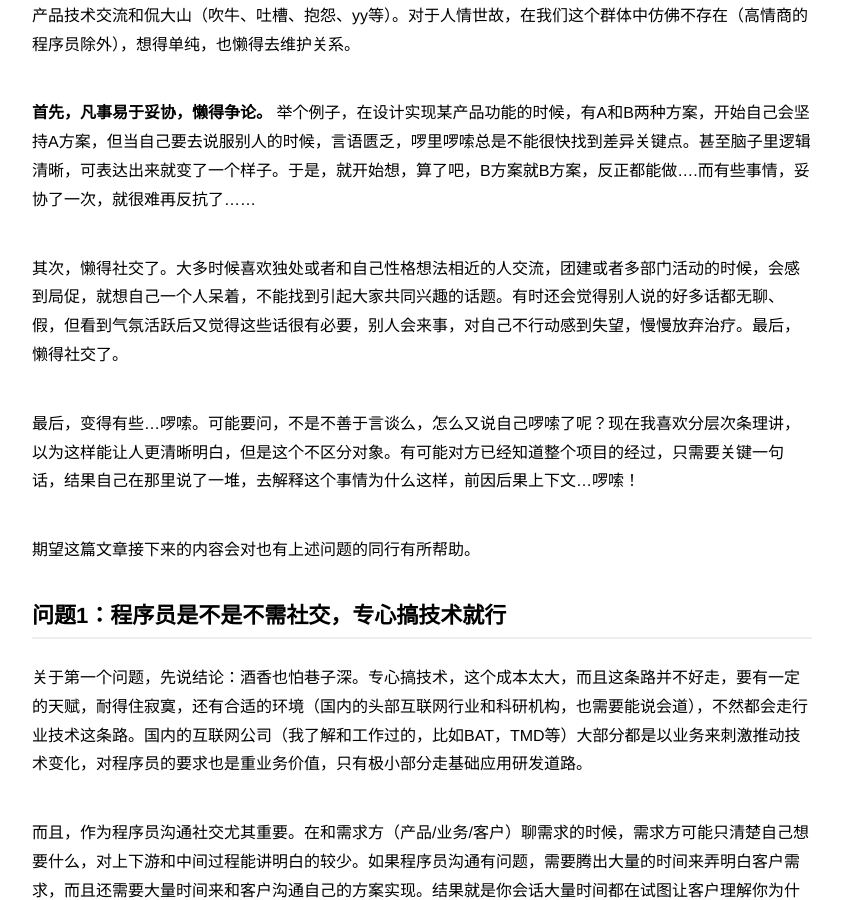
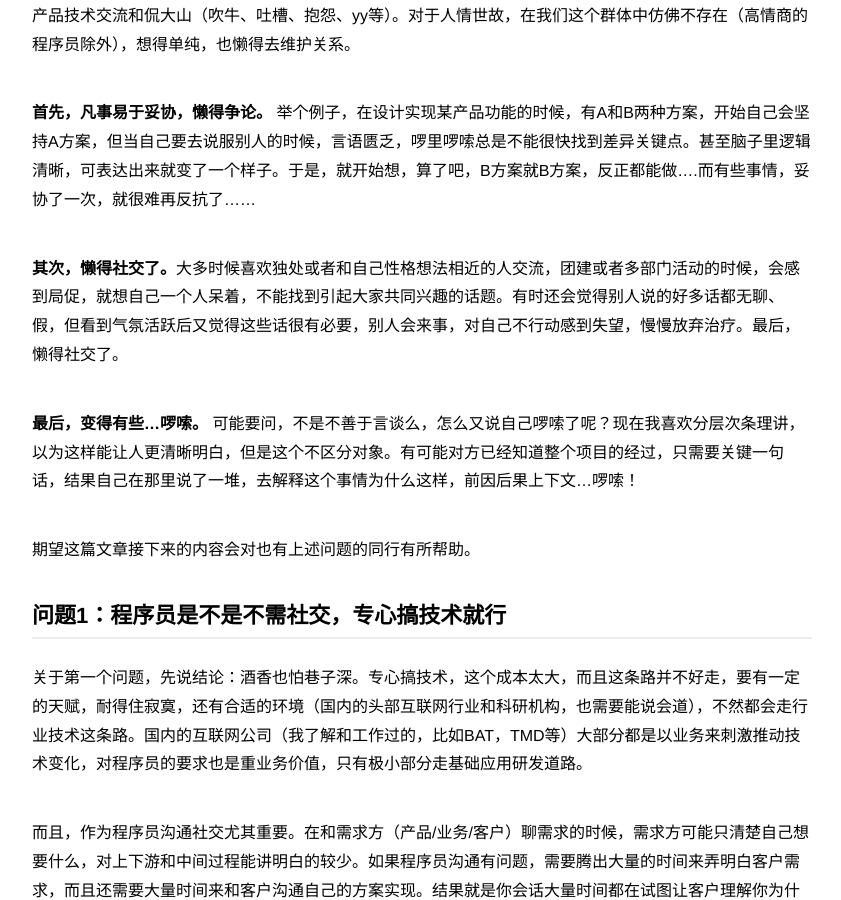
Before and after one commit to chenweiw09/chenweiw09.github.io, a Jekyll site: the page built from _posts/2017-08-13-about-me.md, in a window 1280 px wide and 900 px high, scrolled down 500 px. Shown: the whole window, without its empty margins (218-1059 px from the left). Built offline with Jekyll 4.4.1, drawn with Linux system fonts in a browser that asks for light colours.

```diff
--- a/_posts/2017-08-13-about-me.md
+++ b/_posts/2017-08-13-about-me.md
@@ -12,9 +12,9 @@ category: blog
 
 <b>首先，凡事易于妥协，懒得争论。</b> 举个例子，在设计实现某产品功能的时候，有A和B两种方案，开始自己会坚持A方案，但当自己要去说服别人的时候，言语匮乏，啰里啰嗦总是不能很快找到差异关键点。甚至脑子里逻辑清晰，可表达出来就变了一个样子。于是，就开始想，算了吧，B方案就B方案，反正都能做....而有些事情，妥协了一次，就很难再反抗了......
 
-其次，懒得社交了。大多时候喜欢独处或者和自己性格想法相近的人交流，团建或者多部门活动的时候，会感到局促，就想自己一个人呆着，不能找到引起大家共同兴趣的话题。有时还会觉得别人说的好多话都无聊、假，但看到气氛活跃后又觉得这些话很有必要，别人会来事，对自己不行动感到失望，慢慢放弃治疗。最后，懒得社交了。
+<b>其次，懒得社交了。</b>大多时候喜欢独处或者和自己性格想法相近的人交流，团建或者多部门活动的时候，会感到局促，就想自己一个人呆着，不能找到引起大家共同兴趣的话题。有时还会觉得别人说的好多话都无聊、假，但看到气氛活跃后又觉得这些话很有必要，别人会来事，对自己不行动感到失望，慢慢放弃治疗。最后，懒得社交了。
 
-最后，变得有些...啰嗦。可能要问，不是不善于言谈么，怎么又说自己啰嗦了呢？现在我喜欢分层次条理讲，以为这样能让人更清晰明白，但是这个不区分对象。有可能对方已经知道整个项目的经过，只需要关键一句话，结果自己在那里说了一堆，去解释这个事情为什么这样，前因后果上下文...啰嗦！
+<b>最后，变得有些...啰嗦。</b> 可能要问，不是不善于言谈么，怎么又说自己啰嗦了呢？现在我喜欢分层次条理讲，以为这样能让人更清晰明白，但是这个不区分对象。有可能对方已经知道整个项目的经过，只需要关键一句话，结果自己在那里说了一堆，去解释这个事情为什么这样，前因后果上下文...啰嗦！
 
 期望这篇文章接下来的内容会对也有上述问题的同行有所帮助。
 
```
